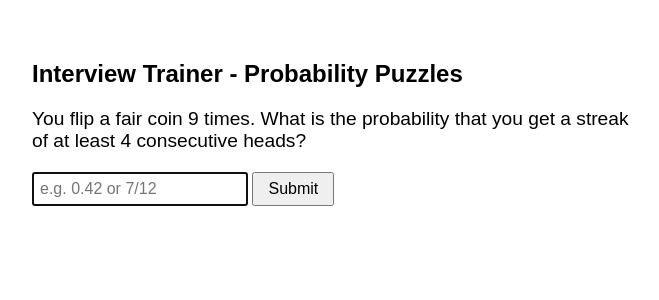
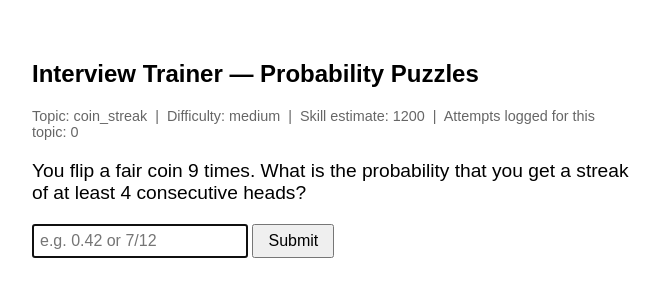
Before and after one commit to Rsingh1010/interview_trainer, a Flask app: page / in a window 1280 px wide. Shown: the top 300 px of the page, without its empty margins (308-967 px from the left). Run offline with Flask 3, Linux system fonts and the light colour scheme; data that the repository does not hold is empty.

Commit message:
Show skill estimate, difficulty, and attempt count on the page

```diff
--- a/app/server.py
+++ b/app/server.py
@@ -7,7 +7,7 @@ sys.path.insert(0, os.path.join(os.path.dirname(__file__), "..", "question_engin
 sys.path.insert(0, os.path.join(os.path.dirname(__file__), "..", "skill_model"))
 from dice_sum import generate_dice_question, solve_dice_question
 from coin_streak import generate_coin_streak_question, solve_coin_streak
-from tracker import get_current_skill
+from tracker import get_current_skill, get_attempt_count
 from selector import choose_difficulty
 
 from db import get_connection, log_attempt
@@ -34,6 +34,7 @@ def make_question():
         exact = solve_coin_streak(q["parameters"]["n"], q["parameters"]["k"])
     q["exact_answer"] = float(exact)
     q["current_skill"] = skill
+    q["attempt_count"] = get_attempt_count(DB_PATH, family)
     return q
 
 
@@ -50,6 +51,8 @@ def index():
         difficulty=q["difficulty"],
         start_time=time.time(),
         result=None,
+        skill=round(q["current_skill"], 1),
+        attempt_count=q["attempt_count"],
     )
 
 
@@ -102,6 +105,8 @@ def answer():
         difficulty=q["difficulty"],
         start_time=time.time(),
         result=result,
+        skill=round(q["current_skill"], 1),
+        attempt_count=q["attempt_count"],
     )
 
 
--- a/app/templates/index.html
+++ b/app/templates/index.html
@@ -6,12 +6,20 @@
         body { font-family: sans-serif; max-width: 600px; margin: 60px auto; }
         .question { font-size: 1.2em; margin-bottom: 20px; }
         .result { margin-top: 15px; font-weight: bold; }
+        .stats { color: #666; font-size: 0.9em; margin-bottom: 20px; }
         input[type=text] { font-size: 1em; padding: 6px; width: 200px; }
         button { font-size: 1em; padding: 6px 14px; }
     </style>
 </head>
 <body>
-    <h2>Interview Trainer - Probability Puzzles</h2>
+    <h2>Interview Trainer — Probability Puzzles</h2>
+
+    <p class="stats">
+        Topic: {{ family }} &nbsp;|&nbsp;
+        Difficulty: {{ difficulty }} &nbsp;|&nbsp;
+        Skill estimate: {{ skill }} &nbsp;|&nbsp;
+        Attempts logged for this topic: {{ attempt_count }}
+    </p>
 
     {% if result %}
     <p class="result">{{ result }}</p>
```
